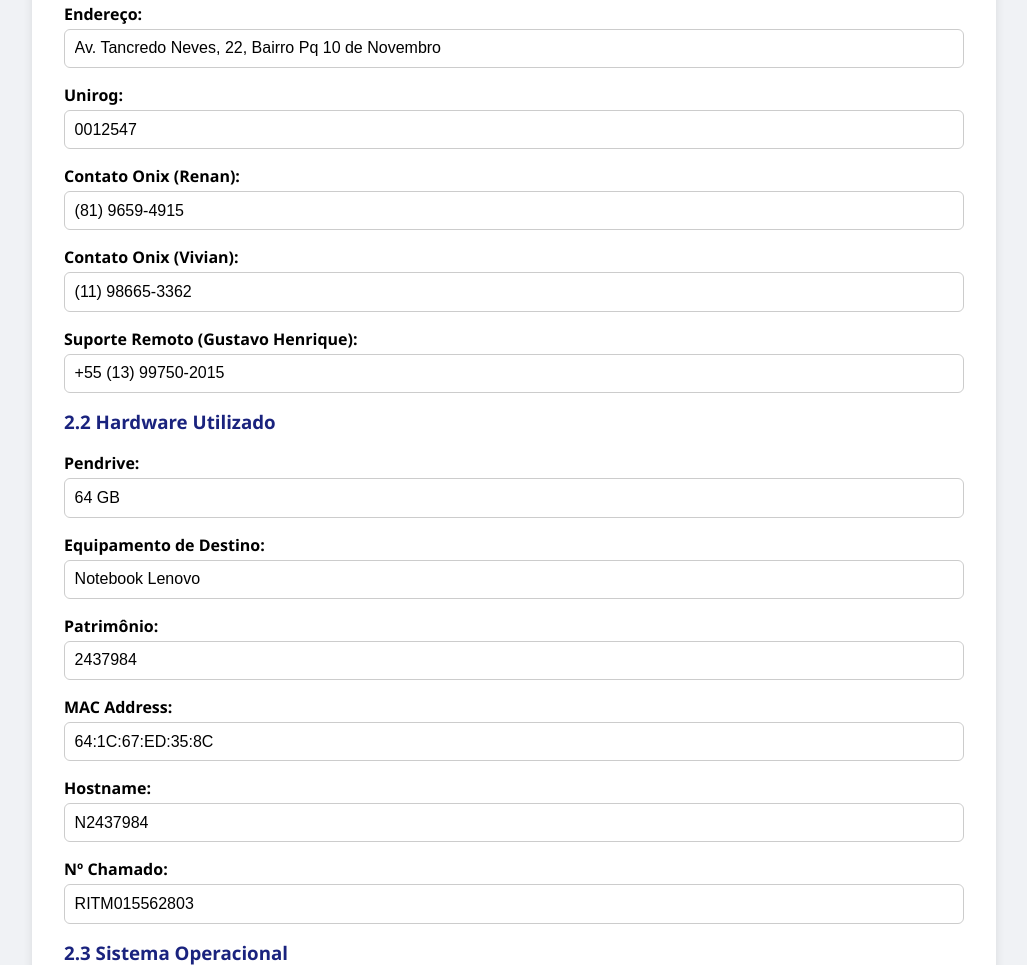
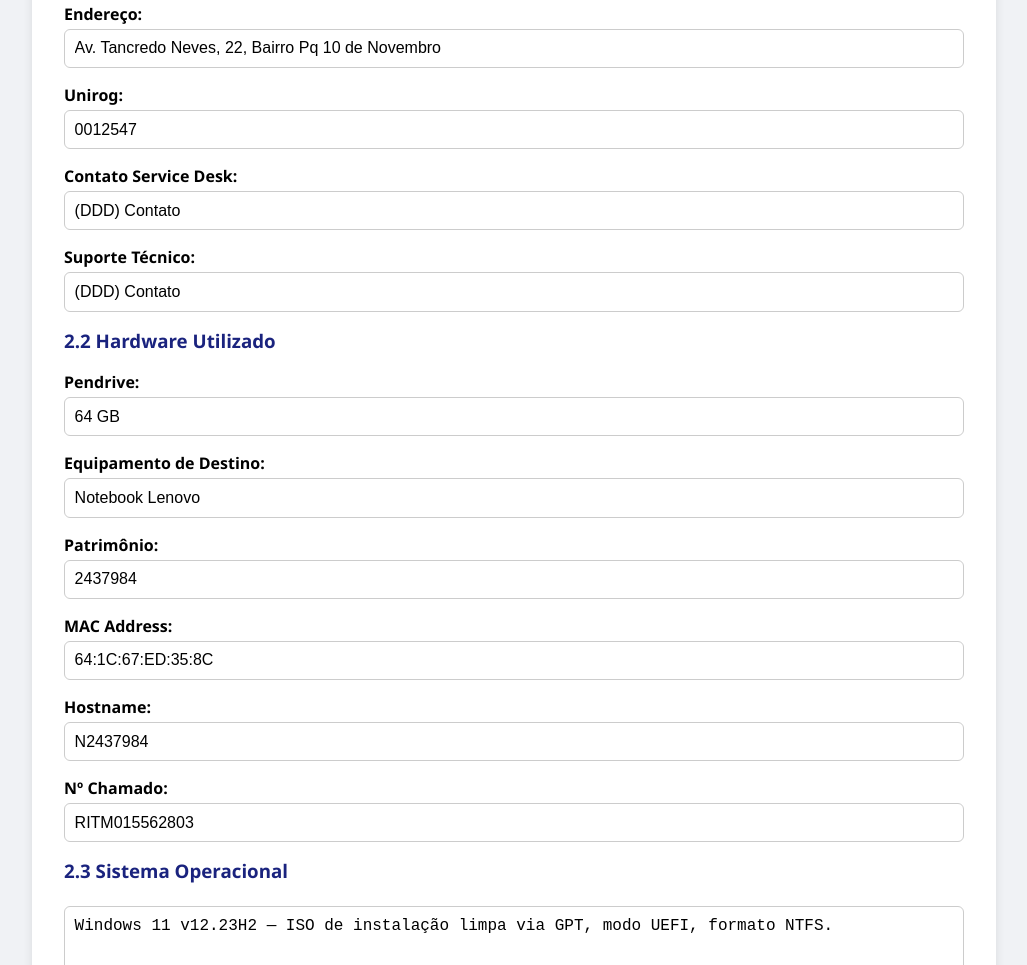
Before and after one commit to DVALENASCIMENTO/rpttechfixsolutions, a plain HTML site: page index.html in a window 1280 px wide. Shown: the part 861-1826 px from the top of the page, without its empty margins (126-1153 px from the left). Drawn offline with Linux system fonts and the light colour scheme.

Commit message:
Modificações no index.html

```diff
--- a/index.html
+++ b/index.html
@@ -30,9 +30,8 @@
       <label>Local de Execução: <input type="text" value="Banco Santander – Agência 2547"></label>
       <label>Endereço: <input type="text" value="Av. Tancredo Neves, 22, Bairro Pq 10 de Novembro"></label>
       <label>Unirog: <input type="text" value="0012547"></label>
-      <label>Contato Onix (Renan): <input type="tel" value="(81) 9659-4915"></label>
-      <label>Contato Onix (Vivian): <input type="tel" value="(11) 98665-3362"></label>
-      <label>Suporte Remoto (Gustavo Henrique): <input type="tel" value="+55 (13) 99750-2015"></label>
+      <label>Contato Service Desk: <input type="tel" value="(DDD) Contato"></label>
+      <label>Suporte Técnico: <input type="tel" value="(DDD) Contato"></label>
 
       <h3>2.2 Hardware Utilizado</h3>
       <label>Pendrive: <input type="text" value="64 GB"></label>
```
